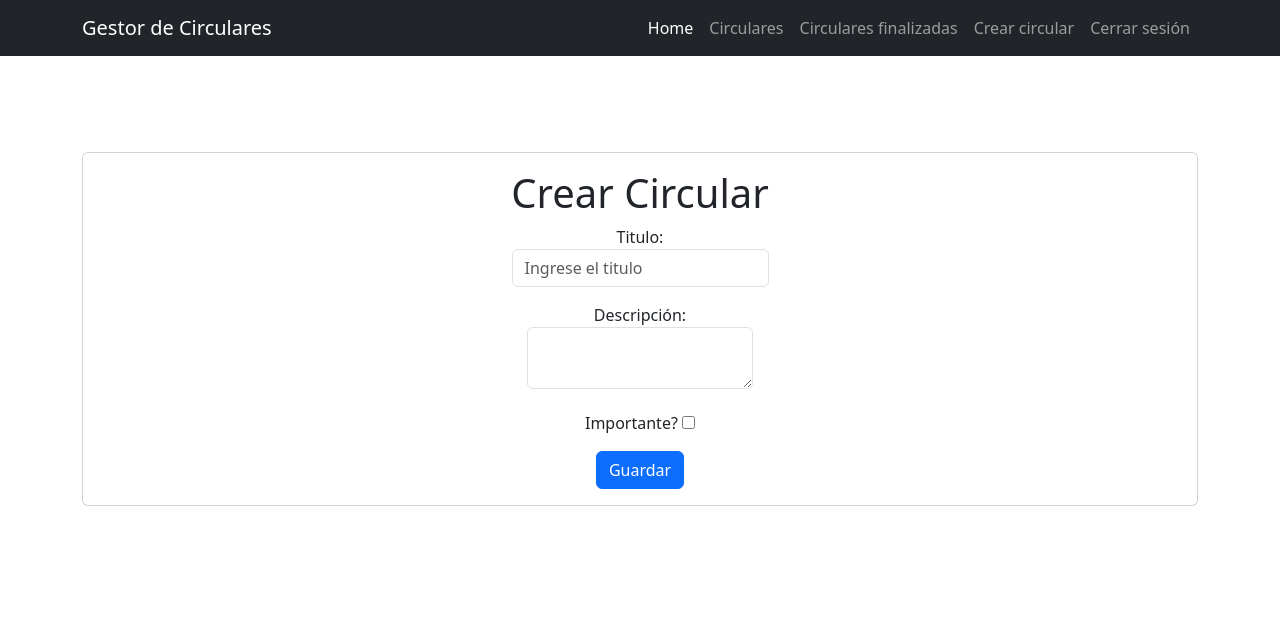
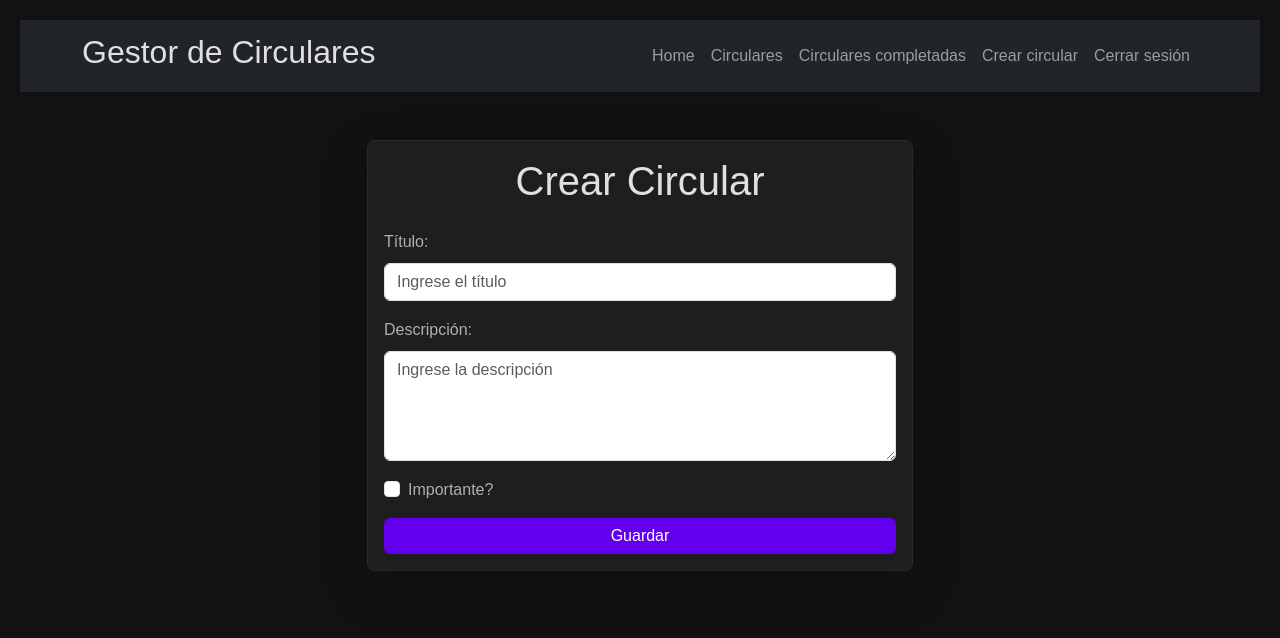
Before and after one commit to Lucho-Vidal/GestorDeCirculares, a Django app: page /createCircular/ in a window 1280 px wide. Shown: the top 638 px of the page. Run offline with Django 4.2, Linux system fonts and the light colour scheme; a user stored in the database is signed in.

Commit message:
se aplicaron estilos

```diff
--- a/formulario/forms.py
+++ b/formulario/forms.py
@@ -1,7 +1,12 @@
-from django.forms import ModelForm
+from django import forms
 from .models import Circular
 
-class CircularForm(ModelForm):
+class CircularForm(forms.ModelForm):
     class Meta:
         model = Circular
-        fields = ['title','description','important']
+        fields = ['title', 'description', 'important']
+        widgets = {
+            'title': forms.TextInput(attrs={'class': 'form-control', 'placeholder': 'Ingrese el título'}),
+            'description': forms.Textarea(attrs={'class': 'form-control', 'rows': 4, 'placeholder': 'Ingrese la descripción'}),
+            'important': forms.CheckboxInput(attrs={'class': 'form-check-input'})
+        }
--- /dev/null
+++ b/formulario/static/css/style.css
@@ -0,0 +1,116 @@
+/* Normalización básica */
+* {
+    margin: 0;
+    padding: 0;
+    box-sizing: border-box;
+}
+
+/* Fondo oscuro y estilos generales */
+body {
+    background-color: #121212; /* Negro suave */
+    color: #E0E0E0; /* Texto claro */
+    font-family: 'Arial', sans-serif;
+    line-height: 1.6;
+    padding: 20px;
+}
+
+/* Enlaces */
+a {
+    color: #bb86fc; /* Color de acento */
+    text-decoration: none;
+}
+
+a:hover {
+    text-decoration: none;
+}
+
+/* Botones */
+button {
+    background-color: #1f1f1f;
+    color: #E0E0E0;
+    border: 1px solid #bb86fc;
+    padding: 10px 15px;
+    cursor: pointer;
+    transition: background 0.3s;
+}
+
+button:hover {
+    background-color: #bb86fc;
+    color: #121212;
+}
+
+
+
+/* 🌑 Tema Oscuro */
+body {
+    background-color: #121212;  /* Fondo general */
+    color: #E0E0E0;  /* Texto principal */
+    font-family: 'Arial', sans-serif;
+}
+
+/* Contenedor principal */
+
+/* Cards */
+card-importante{
+    background-color: #FF6B6B;
+    border: 1px solid #292929;
+    color: #B0B0B0;
+}
+.card {
+    background-color: #1E1E1E; /* Fondo oscuro */
+    border: 1px solid #292929;
+    color: #B0B0B0;
+    padding: 16px;
+    border-radius: 8px;
+    transition: transform 0.3s ease, box-shadow 0.3s ease;
+}
+
+/* Efecto de agrandado en hover */
+.card:hover {
+    transform: scale(1.03); /* Aumenta un 5% su tamaño */
+    box-shadow: 0px 0px 15px rgba(255, 215, 0, 0.3); /* Brillo leve */
+}
+
+/* Para tareas importantes */
+.card.importante:hover {
+    transform: scale(1.08); /* Aumenta más si es importante */
+    box-shadow: 0px 0px 20px rgba(255, 215, 0, 0.5); /* Brillo dorado */
+}
+
+/* Títulos */
+h1, h2, h3 {
+    color: #E0E0E0;
+}
+
+/* Botones */
+.btn-primary {
+    background-color: #6200EE;
+    color: white;
+    border: none;
+}
+
+.btn-primary:hover {
+    background-color: #3700B3;
+}
+
+/* Botones secundarios */
+.btn-secondary {
+    background-color: #03DAC5;
+    color: #121212;
+    border: none;
+}
+
+.btn-secondary:hover {
+    background-color: #00A896;
+}
+
+/* Alertas */
+.alert-danger {
+    background-color: #CF6679;
+    color: white;
+}
+
+.alert-success {
+    background-color: #00C853;
+    color: white;
+}
--- a/formulario/templates/base.html
+++ b/formulario/templates/base.html
@@ -1,3 +1,4 @@
+{% load static %}
 <!DOCTYPE html>
 <html lang="es">
 <head>
@@ -5,12 +6,12 @@
     <meta name="viewport" content="width=device-width, initial-scale=1.0">
     <title>Gestor de Circulares</title>
     <link rel="stylesheet" href="https://cdn.jsdelivr.net/npm/bootstrap@5.3.3/dist/css/bootstrap.min.css">
+    <link rel="stylesheet" href="{% static 'css/style.css' %}">
 </head>
 <body>
-
     <nav class="navbar navbar-expand-lg bg-dark navbar-dark">
         <div class="container ">
-          <a  class="navbar-brand" href="/">Gestor de Circulares</a>
+          <a  class="navbar-brand" href="/"><h2>Gestor de Circulares</h2></a>
           <button class="navbar-toggler" type="button" data-bs-toggle="collapse"
           data-bs-target="#navbarNav" aria-controls="navbarNav"
           aria-expanded="false" aria-label="Toggle navigation">
@@ -19,7 +20,7 @@
           <div class="collapse navbar-collapse" id="navbarNav">
             <ul class="navbar-nav ms-auto ">
               <li class="nav-item">
-                <a class="nav-link active" aria-current="page" href="/">Home</a>
+                <a class="nav-link " aria-current="page" href="/">Home</a>
               </li>
 
               {% if user.is_authenticated %}
@@ -27,7 +28,7 @@
                 <a class="nav-link" href="/circulares">Circulares</a>
               </li>
               <li class="nav-item">
-                <a class="nav-link" href="/circularesCompleted">Circulares finalizadas</a>
+                <a class="nav-link" href="/circularesCompleted">Circulares completadas</a>
               </li>
               <li class="nav-item">
                 <a class="nav-link" href="/createCircular">Crear circular</a>
--- a/formulario/templates/createCircular.html
+++ b/formulario/templates/createCircular.html
@@ -1,43 +1,34 @@
 {% extends 'base.html' %}
 {% block content %}
-<!-- <h1>Crear Circular</h1>
-{{ error }}
-<form method="POST">
-    {% csrf_token %}
-    {{form}}
-    <button>Guardar circular</button>
+<main class="container py-5">
+    <div class="row justify-content-center">
+        <div class="col-md-6"> <!-- Ajusta el tamaño del formulario -->
+            <form method="POST" class="card card-body text-center shadow-lg">
+                <h1 class="mb-4">Crear Circular</h1>
 
-</form> -->
-<main class="container py-5">
-    <div class="row">
-        <div class=" mt-5">
-            <form method="POST" class="card card-body text-center">
-                <h1 class="">Crear Circular</h1>
-                <div>
-                    {{ error }}
-                    {% csrf_token %}
+                {{ error }}
+                {% csrf_token %}
 
-                    <div class="mb-3 ">
-                        <label for="title"> Titulo:
-                            <input type="text" name="title" id="title" class="form-control w-100"
-                                placeholder="Ingrese el titulo">
-                        </label>
-                    </div>
-                    <div class="mb-3">
-                        <label for="description"> Descripción:
-                            <textarea name="description" id="description" class="form-control w-100"
-                                placeholder="Ingrese la descripción"> </textarea>
-                        </label>
-                    </div>
-                    <div class="mb-3">
-                        <label for="important"> Importante?
-                            <input type="checkbox" name="important" id="important">
-                        </label>
-                    </div>
-                    <button class="btn btn-primary">Guardar</button>
+                <div class="mb-3 text-start">
+                    <label for="title" class="form-label">Título:</label>
+                    <input type="text" name="title" id="title" class="form-control" placeholder="Ingrese el título">
                 </div>
+
+                <div class="mb-3 text-start">
+                    <label for="description" class="form-label">Descripción:</label>
+                    <textarea name="description" id="description" class="form-control" rows="4"
+                        placeholder="Ingrese la descripción"></textarea>
+                </div>
+
+                <div class="mb-3 form-check text-start">
+                    <input type="checkbox" name="important" id="important" class="form-check-input">
+                    <label for="important" class="form-check-label">Importante?</label>
+                </div>
+
+                <button class="btn btn-primary w-100">Guardar</button>
             </form>
         </div>
     </div>
 </main>
+
 {% endblock %}
--- a/formulario/views.py
+++ b/formulario/views.py
@@ -85,7 +85,8 @@ def circulares(request):
     circulares = Circular.objects.filter(user=request.user, datecompleted__isnull=True)
     if request.method == 'GET':
         return render(request, "circulares.html",{
-            'circulares': circulares
+            'circulares': circulares,
+            'titulo' : 'Circulares'
         })
 
 @login_required
@@ -94,35 +95,44 @@ def circularesCompleted(request):
     circulares = Circular.objects.filter(user=request.user, datecompleted__isnull=False)
     if request.method == 'GET':
         return render(request, "circulares.html",{
-            'circulares': circulares
+            'circulares': circulares,
+            'titulo' : 'Circulares completadas'
         })
 
 @login_required
-def circularDetalle(request,id):
+def circularDetalle(request, id):
+    circular = get_object_or_404(Circular, pk=id, user=request.user)
+
     if request.method == 'GET':
-        circular = get_object_or_404(Circular,pk=id, user=request.user)
         form = CircularForm(instance=circular)
-        return render(request, "circularDetalle.html",{
+        return render(request, "circularDetalle.html", {
             'circular': circular,
             'form': form
         })
     else:
         try:
-            circular = get_object_or_404(Circular,pk=id, user=request.user)
-            form = CircularForm(request.POST,instance=circular)
-            form.save()
-            return redirect('circulares')
+            form = CircularForm(request.POST, instance=circular)
+            if form.is_valid():
+                form.save()
+                return redirect('circulares')
         except ValueError:
-            return render(request, "circulares.html",{
-                'circulares': circulares,
-                'error':"Error al actualizar la circular"
+            return render(request, "circularDetalle.html", {
+                'circular': circular,
+                'form': form,
+                'error': "Error al actualizar la circular"
             })
+
 
 @login_required
 def completeCircular(request,id):
     circular = get_object_or_404(Circular,pk=id,user=request.user)
     if request.method == 'POST':
-        circular.datecompleted = timezone.now()
+        print(circular)
+        if circular.datecompleted == None:
+            print('ingreso')
+            circular.datecompleted = timezone.now()
+        else:
+            circular.datecompleted = None
         circular.save()
         return redirect('circulares')
 
```
Also changed, not shown: GestorDeCirculares/settings.py (+8 -1 lines), formulario/templates/circularDetalle.html (+45 -4 lines), formulario/templates/circulares.html (+14 -7 lines), formulario/templates/signin.html (+18 -18 lines), formulario/templates/signup.html (+19 -25 lines), db.sqlite3.
